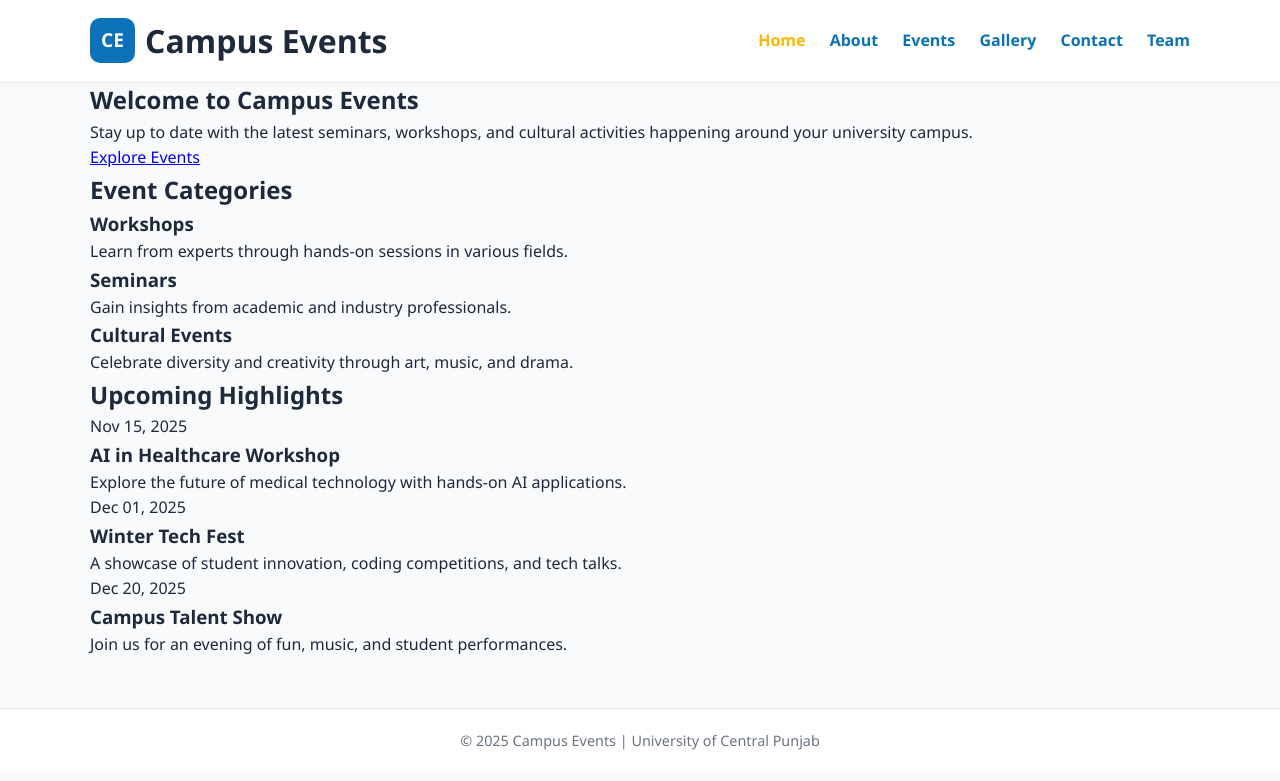
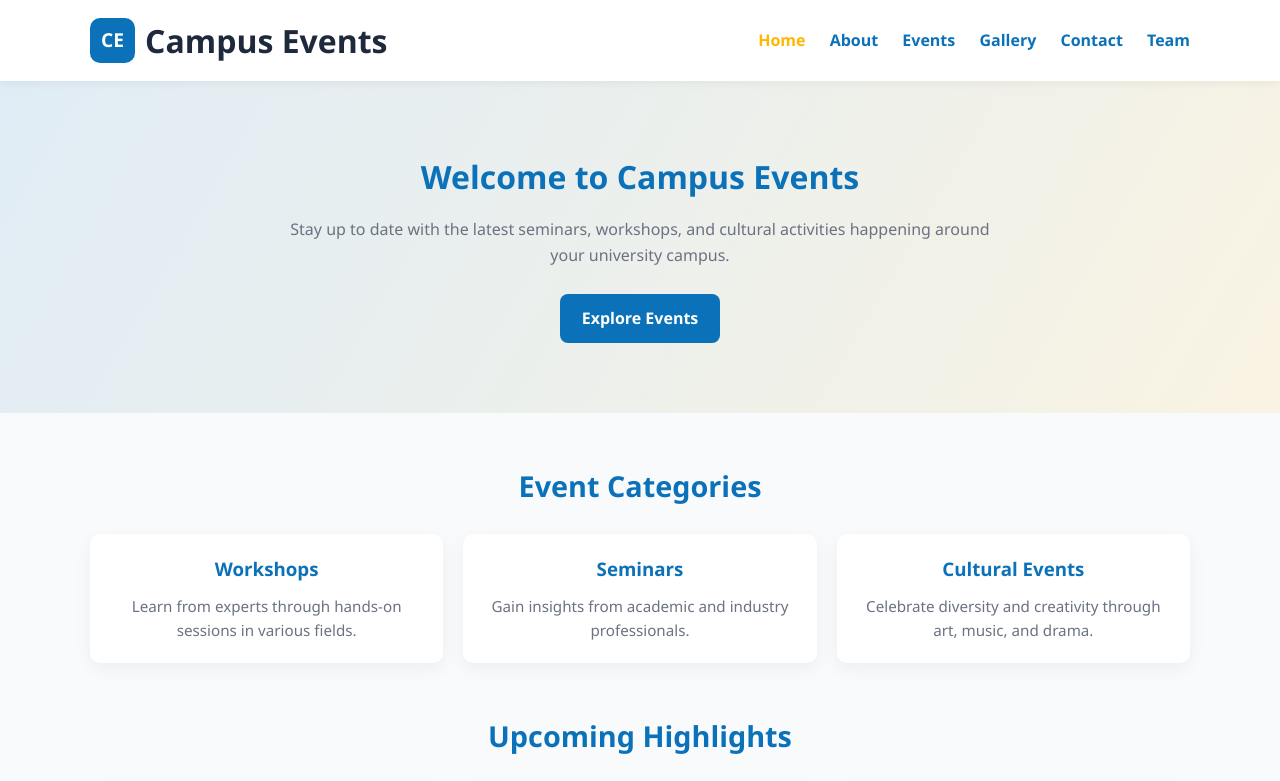
Before and after one commit to portfolio-website23/campus-events, a website: page src/index.html in a window 1280 px wide. Shown: the top 781 px of the page. Drawn offline with Linux system fonts and the light colour scheme.

Commit message:
Merging the develop into main and removing conflicts

```diff
--- a/styles/style.css
+++ b/styles/style.css
@@ -73,6 +73,94 @@ body {
 .nav a:hover,
 .nav a.active {
   color: var(--accent);
+}
+
+/* ====== Home Page Styles ====== */
+.hero {
+  background: linear-gradient(120deg, rgba(11, 114, 185, 0.1), rgba(255, 183, 3, 0.1));
+  text-align: center;
+  padding: 70px 20px;
+}
+
+.hero h2 {
+  font-size: 2rem;
+  color: var(--primary);
+}
+
+.hero p {
+  margin: 15px auto;
+  max-width: 700px;
+  font-size: 1rem;
+  color: var(--muted);
+}
+
+.btn {
+  background-color: var(--primary);
+  color: var(--light);
+  padding: 12px 22px;
+  border-radius: 8px;
+  text-decoration: none;
+  font-weight: 600;
+  display: inline-block;
+  margin-top: 10px;
+  transition: background 0.3s;
+}
+
+.btn:hover {
+  background-color: #084c7e;
+}
+
+/* ======= Sections ======= */
+.section-title {
+  text-align: center;
+  font-size: 1.8rem;
+  color: var(--primary);
+  margin-bottom: 25px;
+}
+
+.categories,
+.upcoming {
+  text-align: center;
+  margin-top: 50px;
+}
+
+/* ======= Cards & Grid ======= */
+.grid {
+  display: grid;
+  grid-template-columns: repeat(auto-fit, minmax(250px, 1fr));
+  gap: 20px;
+}
+
+.card {
+  background-color: var(--light);
+  padding: 20px;
+  border-radius: 10px;
+  box-shadow: 0 6px 18px rgba(0, 0, 0, 0.05);
+  transition: transform 0.2s ease;
+}
+
+.card:hover {
+  transform: translateY(-4px);
+}
+
+.card h3 {
+  color: var(--primary);
+  margin-bottom: 10px;
+}
+
+.card p {
+  color: var(--muted);
+  font-size: 0.95rem;
+}
+
+.highlight .date {
+  display: inline-block;
+  background: var(--accent);
+  color: #111;
+  font-weight: 700;
+  padding: 5px 10px;
+  border-radius: 6px;
+  margin-bottom: 10px;
 }
 
 /* ====== Gallery Page Styles ====== */
```
Also changed, not shown: src/team.html (+2 -2 lines).
